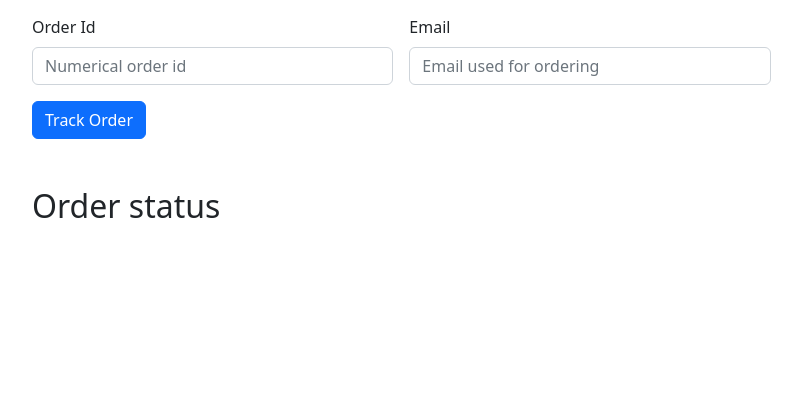
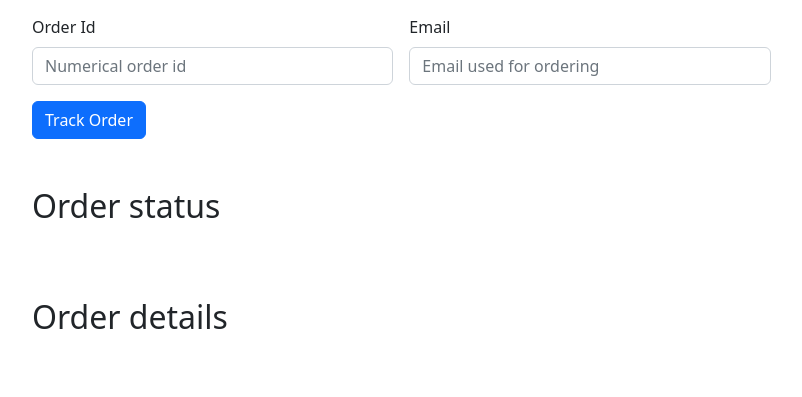
Before and after one commit to sohamw03/MyAwesomeCart, a Django app: page /shop/tracker/ in a window 1280 px wide. Shown: the part 151-548 px from the top of the page, without its empty margins (50-852 px from the left). Run offline with Django 4.2, Linux system fonts and the light colour scheme.

Commit message:
Show order details on tracker page.

```diff
--- a/mac/shop/templates/shop/tracker.html
+++ b/mac/shop/templates/shop/tracker.html
@@ -24,7 +24,14 @@
     <div class="col mt-5">
         <h2>Order status</h2>
         <div style="margin-top: 1.5rem;">
-            <ul class="list-group" id="items">
+            <ul class="list-group" id="status">
+            </ul>
+        </div>
+    </div>
+    <div class="col mt-5">
+        <h2>Order details</h2>
+        <div style="margin-top: 1.5rem;">
+            <ul class="list-group" id="details">
             </ul>
         </div>
     </div>
@@ -34,7 +41,7 @@
 <script>
     document.getElementById('tracker').className = "nav-link active";
     $('#trackerForm').submit(function (event) {
-        $('#items').empty();
+        $('#status').empty();
         var formData = {
             'order_id': $('input[name=order_id]').val(),
             'email': $('input[name=email]').val(),
@@ -48,7 +55,8 @@
         })
             .done(function (data) {
                 console.log(data);
-                let updates = JSON.parse(data);
+                data = JSON.parse(data);
+                let updates = data[0];
                 if (updates.length > 0 & updates != {}) {
 
                     for (i = 0; i < updates.length; i++) {
@@ -56,11 +64,11 @@
                         let time = updates[i]['time'];
                         mystr = `<li class="list-group-item d-flex justify-content-between align-items-start">
                             <div class="ms-2 me-auto">
-                                <div class="fw-bold">${text}${(i==0)?"🟢":""}</div>
+                                <div class="fw-bold">${text}${(i == 0) ? "🟢" : ""}</div>
                                 </div>
                                 <span class="badge text-bg-dark">${time}</span>
                                 </li>`;
-                        $('#items').append(mystr);
+                        $('#status').append(mystr);
                     }
                 }
                 else {
@@ -69,8 +77,23 @@
                                 <div class="fw-bold">Sorry we could not find the order 😔</div>
                                 </div>
                                 </li>`;
-                    $('#items').append(mystr);
+                    $('#status').append(mystr);
                 }
+                // Fill in the order details
+                cart = JSON.parse(data[1]);
+                res = "";
+                for (item in cart) {
+                    let name = cart[item][1];
+                    let qty = parseInt(cart[item][0]);
+                    mystr = `<li class="list-group-item d-flex justify-content-between align-items-start">
+                    <div class="ms-2 me-auto">
+                        <div class="fw-bold">${name}</div>
+                    </div>
+                    <span class="badge text-bg-dark ms-1">x${qty}</span>
+                </li>`;
+                    res += mystr;
+            }
+            $('#details').html(res);
             });
         event.preventDefault();
     });
--- a/mac/shop/views.py
+++ b/mac/shop/views.py
@@ -51,7 +51,7 @@ def tracker(request):
                             "time": item.timestamp.strftime("%d-%m-%Y"),
                         }
                     )
-                    response = json.dumps(updates, default=str)
+                    response = json.dumps([updates, order[0].items_json], default=str)
                 print(response)
                 return HttpResponse(response)
             else:
```
Also changed, not shown: mac/shop/templates/shop/checkout.html (+15 -15 lines), mac/shop/templates/shop/prodview.html (+7 -10 lines).
